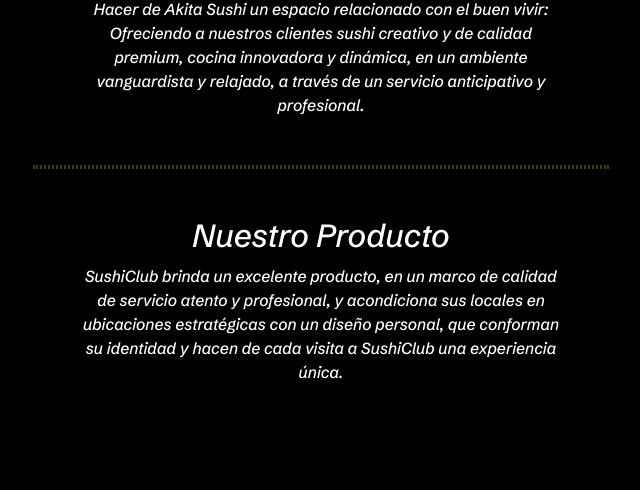
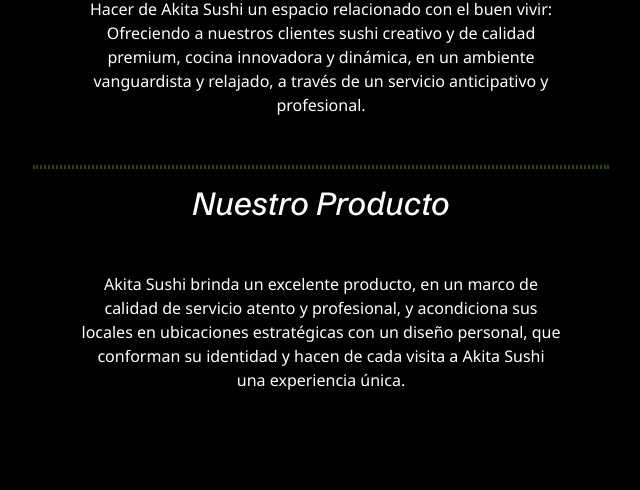
Before and after one commit to adrianpassero/Proyecto_coder, a plain HTML site: page page/conocenos.html in a window 1280 px wide. Shown: the part 693-1183 px from the top of the page, without its empty margins (319-959 px from the left). Drawn offline with nearby package versions, Linux system fonts and the light colour scheme; a web font is replaced by a local one.

Commit message:
correcion texto conocenos

```diff
--- a/page/conocenos.html
+++ b/page/conocenos.html
@@ -81,9 +81,9 @@
             <hr class="linea">
             <div class="contenedor_conocenos">
                 <h2>Nuestro Producto</h2>
-                <p>SushiClub brinda un excelente producto, en un marco de calidad de servicio atento y profesional,
+                <p>Akita Sushi brinda un excelente producto, en un marco de calidad de servicio atento y profesional,
                     y acondiciona sus locales en ubicaciones estratégicas con un diseño personal, que conforman su
-                    identidad y hacen de cada visita a SushiClub una experiencia única.</p>
+                    identidad y hacen de cada visita a Akita Sushi una experiencia única.</p>
             </div>
         </article>
 
--- a/style.css
+++ b/style.css
@@ -254,7 +254,9 @@
     border-width: 2px;
 }
 
-.contenedor_conocenos {
+.contenedor_conocenos p {
+    font-family:'Segoe UI', Tahoma, Geneva, Verdana, sans-serif;
+    font-size: medium;
     margin: 3rem;
 }
 
```
